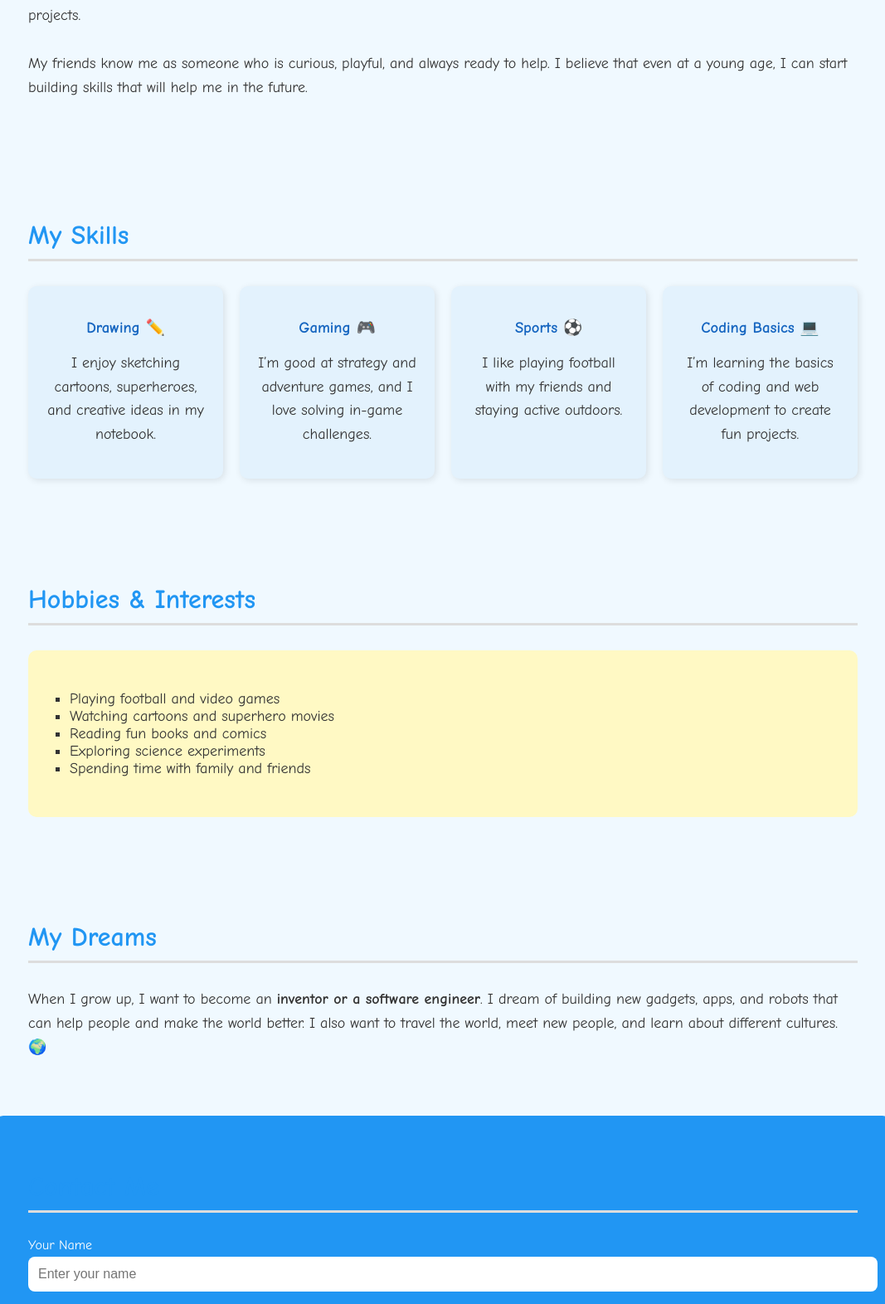
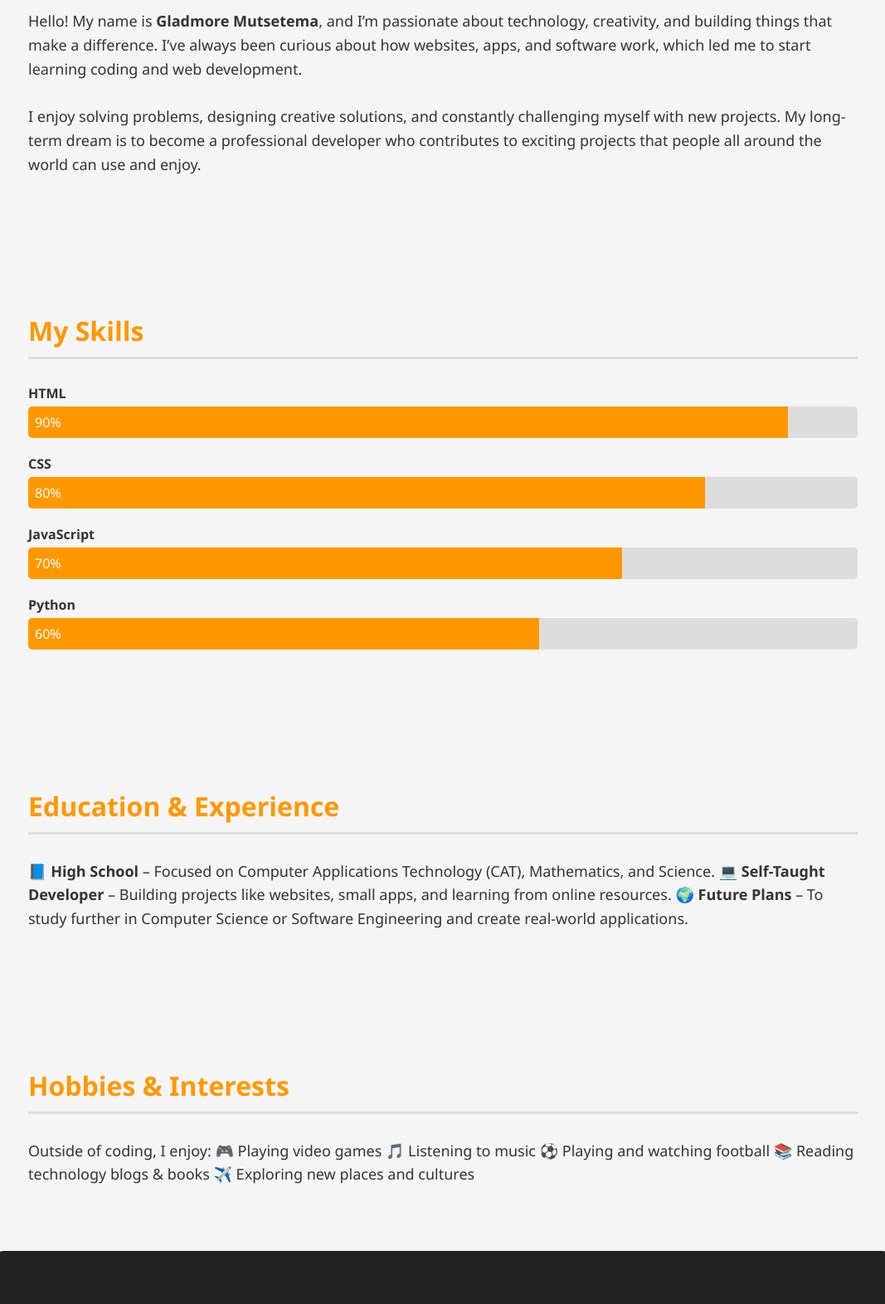
Before and after one commit to mutsetemarigladmore-web/My-website, a plain HTML site: page index.html in a window 1280 px wide. Shown: the part 850-2422 px from the top of the page at 83% size, without its empty margins (106-1173 px from the left). Drawn offline with Linux system fonts and the light colour scheme.

Commit message:
Add files via upload

```diff
--- a/index.html
+++ b/index.html
@@ -1,21 +1,21 @@
-<!DOCTYPE html>
+  <!DOCTYPE html>
 <html lang="en">
 <head>
   <meta charset="UTF-8">
   <meta name="viewport" content="width=device-width, initial-scale=1.0">
-  <title>About Me - Shawn Chikanya</title>
+  <title>About Me - Gladmore</title>
   <style>
     body {
-      font-family: 'Comic Sans MS', sans-serif;
+      font-family: 'Segoe UI', sans-serif;
       margin: 0;
       padding: 0;
-      background: #f0f9ff;
+      background: #f5f5f5;
       color: #333;
     }
 
     /* Navbar */
     nav {
-      background: #2196f3;
+      background: #222;
       padding: 15px;
       text-align: center;
     }
@@ -27,34 +27,34 @@
       font-size: 18px;
     }
     nav a:hover {
-      color: #ffeb3b;
+      color: #ff9800;
     }
 
-    /* Hero */
+    /* Hero Section */
     header {
-      background: linear-gradient(rgba(0,0,0,0.4), rgba(0,0,0,0.4)),
-                  url('https://source.unsplash.com/1600x600/?kids,fun') no-repeat center/cover;
+      background: linear-gradient(rgba(0,0,0,0.6), rgba(0,0,0,0.6)),
+                  url('https://source.unsplash.com/1600x600/?technology,computer') no-repeat center/cover;
       color: white;
       text-align: center;
-      padding: 100px 20px;
+      padding: 120px 20px;
     }
     header h1 {
       font-size: 60px;
       margin: 0;
     }
     header p {
-      font-size: 22px;
-      margin-top: 10px;
+      font-size: 24px;
+      margin-top: 15px;
     }
 
     /* Sections */
     section {
-      padding: 50px 20px;
+      padding: 60px 20px;
       max-width: 1000px;
       margin: auto;
     }
     h2 {
-      color: #2196f3;
+      color: #ff9800;
       font-size: 32px;
       border-bottom: 3px solid #ddd;
       padding-bottom: 10px;
@@ -65,51 +65,48 @@
       line-height: 1.6;
     }
 
-    /* Profile Picture */
-    .profile {
+    /* Skills */
+    .skills {
+      margin-top: 20px;
+    }
+    .skill {
+      margin-bottom: 20px;
+    }
+    .skill-name {
+      font-weight: bold;
+      margin-bottom: 5px;
+    }
+    .skill-bar {
+      background: #ddd;
+      border-radius: 5px;
+      overflow: hidden;
+    }
+    .skill-level {
+      background: #ff9800;
+      padding: 8px;
+      color: white;
+      width: 0;
+    }
+    .html { width: 90%; }
+    .css { width: 80%; }
+    .js { width: 70%; }
+    .python { width: 60%; }
+
+    /* Profile image */
+    .profile-pic {
       text-align: center;
-      margin: 30px 0;
+      margin-bottom: 40px;
     }
-    .profile img {
+    .profile-pic img {
       border-radius: 50%;
       width: 180px;
       height: 180px;
-      border: 5px solid #2196f3;
-    }
-
-    /* Skills */
-    .skills {
-      display: grid;
-      grid-template-columns: repeat(auto-fit, minmax(220px, 1fr));
-      gap: 20px;
-    }
-    .skill-card {
-      background: #e3f2fd;
-      padding: 20px;
-      border-radius: 10px;
-      text-align: center;
-      box-shadow: 2px 2px 8px rgba(0,0,0,0.1);
-    }
-    .skill-card h3 {
-      margin-bottom: 10px;
-      color: #1565c0;
-    }
-
-    /* Hobbies */
-    .hobbies {
-      background: #fff9c4;
-      padding: 30px;
-      border-radius: 10px;
-    }
-    .hobbies ul {
-      list-style: square;
-      padding-left: 20px;
-      font-size: 18px;
+      border: 5px solid #ff9800;
     }
 
     /* Contact */
     .contact {
-      background: #2196f3;
+      background: #222;
       color: white;
       border-radius: 10px;
       padding: 40px;
@@ -127,22 +124,21 @@
       font-size: 16px;
     }
     .contact button {
-      background: #ffeb3b;
+      background: #ff9800;
       border: none;
       padding: 12px 25px;
       font-size: 18px;
-      color: #333;
+      color: white;
       border-radius: 8px;
       cursor: pointer;
-      font-weight: bold;
     }
     .contact button:hover {
-      background: #fdd835;
+      background: #e68900;
     }
 
     /* Footer */
     footer {
-      background: #1565c0;
+      background: #111;
       color: white;
       text-align: center;
       padding: 20px;
@@ -155,35 +151,35 @@
   <!-- Navbar -->
   <nav>
     <a href="#home">Home</a>
-    <a href="#about">About</a>
+    <a href="#about">About Me</a>
     <a href="#skills">Skills</a>
+    <a href="#education">Education</a>
     <a href="#hobbies">Hobbies</a>
-    <a href="#dreams">Dreams</a>
     <a href="#contact">Contact</a>
   </nav>
 
-  <!-- Hero -->
+  <!-- Hero Section -->
   <header id="home">
-    <h1>Shawn Chikanya</h1>
-    <p>11 Years Old | Dreamer | Explorer | Future Inventor 🚀</p>
+    <h1>Gladmore Mutsetema</h1>
+    <p>Aspiring Web Developer | Creative Thinker | Lifelong Learner</p>
   </header>
 
-  <!-- Profile -->
-  <div class="profile">
-    <img src="https://source.unsplash.com/200x200/?boy,portrait" alt="Shawn's photo">
+  <!-- Profile Picture -->
+  <div class="profile-pic">
+    <img src="https://source.unsplash.com/200x200/?person,portrait" alt="Profile Picture">
   </div>
 
   <!-- About Me -->
   <section id="about">
     <h2>About Me</h2>
     <p>
-      Hi! My name is <strong>Shawn Chikanya</strong>, and I am 11 years old.
-      I love learning new things, especially about science, technology, and computers.
-      At school, I enjoy subjects like Mathematics and English, and I always look for ways
-      to challenge myself with creative projects.
+      Hello! My name is <strong>Gladmore Mutsetema</strong>, and I’m passionate about technology, creativity,
+      and building things that make a difference. I’ve always been curious about how websites, apps,
+      and software work, which led me to start learning coding and web development.
       <br><br>
-      My friends know me as someone who is curious, playful, and always ready to help.
-      I believe that even at a young age, I can start building skills that will help me in the future.
+      I enjoy solving problems, designing creative solutions, and constantly challenging myself with new
+      projects. My long-term dream is to become a professional developer who contributes to exciting
+      projects that people all around the world can use and enjoy.
     </p>
   </section>
 
@@ -191,46 +187,45 @@
   <section id="skills">
     <h2>My Skills</h2>
     <div class="skills">
-      <div class="skill-card">
-        <h3>Drawing ✏️</h3>
-        <p>I enjoy sketching cartoons, superheroes, and creative ideas in my notebook.</p>
+      <div class="skill">
+        <div class="skill-name">HTML</div>
+        <div class="skill-bar"><div class="skill-level html">90%</div></div>
       </div>
-      <div class="skill-card">
-        <h3>Gaming 🎮</h3>
-        <p>I’m good at strategy and adventure games, and I love solving in-game challenges.</p>
+      <div class="skill">
+        <div class="skill-name">CSS</div>
+        <div class="skill-bar"><div class="skill-level css">80%</div></div>
       </div>
-      <div class="skill-card">
-        <h3>Sports ⚽</h3>
-        <p>I like playing football with my friends and staying active outdoors.</p>
+      <div class="skill">
+        <div class="skill-name">JavaScript</div>
+        <div class="skill-bar"><div class="skill-level js">70%</div></div>
       </div>
-      <div class="skill-card">
-        <h3>Coding Basics 💻</h3>
-        <p>I’m learning the basics of coding and web development to create fun projects.</p>
+      <div class="skill">
+        <div class="skill-name">Python</div>
+        <div class="skill-bar"><div class="skill-level python">60%</div></div>
       </div>
     </div>
+  </section>
+
+  <!-- Education -->
+  <section id="education">
+    <h2>Education & Experience</h2>
+    <p>
+      📘 <strong>High School</strong> – Focused on Computer Applications Technology (CAT), Mathematics, and Science.
+      💻 <strong>Self-Taught Developer</strong> – Building projects like websites, small apps, and learning from online resources.
+      🌍 <strong>Future Plans</strong> – To study further in Computer Science or Software Engineering and create real-world applications.
+    </p>
   </section>
 
   <!-- Hobbies -->
   <section id="hobbies">
     <h2>Hobbies & Interests</h2>
-    <div class="hobbies">
-      <ul>
-        <li>Playing football and video games</li>
-        <li>Watching cartoons and superhero movies</li>
-        <li>Reading fun books and comics</li>
-        <li>Exploring science experiments</li>
-        <li>Spending time with family and friends</li>
-      </ul>
-    </div>
-  </section>
-
-  <!-- Dreams -->
-  <section id="dreams">
-    <h2>My Dreams</h2>
     <p>
-      When I grow up, I want to become an <strong>inventor or a software engineer</strong>.
-      I dream of building new gadgets, apps, and robots that can help people and make the world better.
-      I also want to travel the world, meet new people, and learn about different cultures. 🌍
+      Outside of coding, I enjoy:
+      🎮 Playing video games
+      🎵 Listening to music
+      ⚽ Playing and watching football
+      📚 Reading technology blogs & books
+      ✈️ Exploring new places and cultures
     </p>
   </section>
 
@@ -253,7 +248,7 @@
 
   <!-- Footer -->
   <footer>
-    <p>© 2025 Shawn Chikanya | Built with curiosity ✨</p>
+    <p>© 2025 Gladmore Mutsetema | Designed with passion ❤</p>
   </footer>
 
 </body>
```
